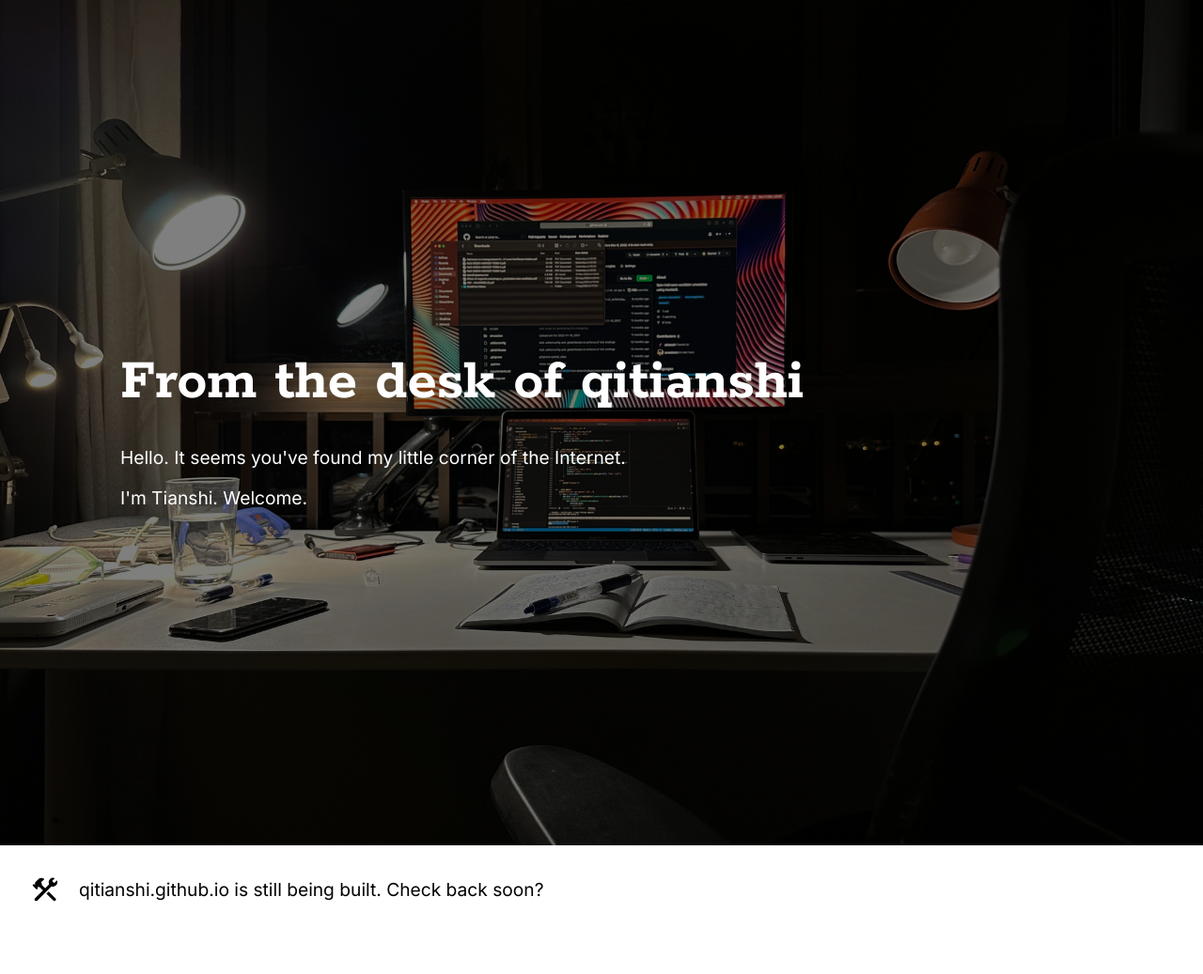
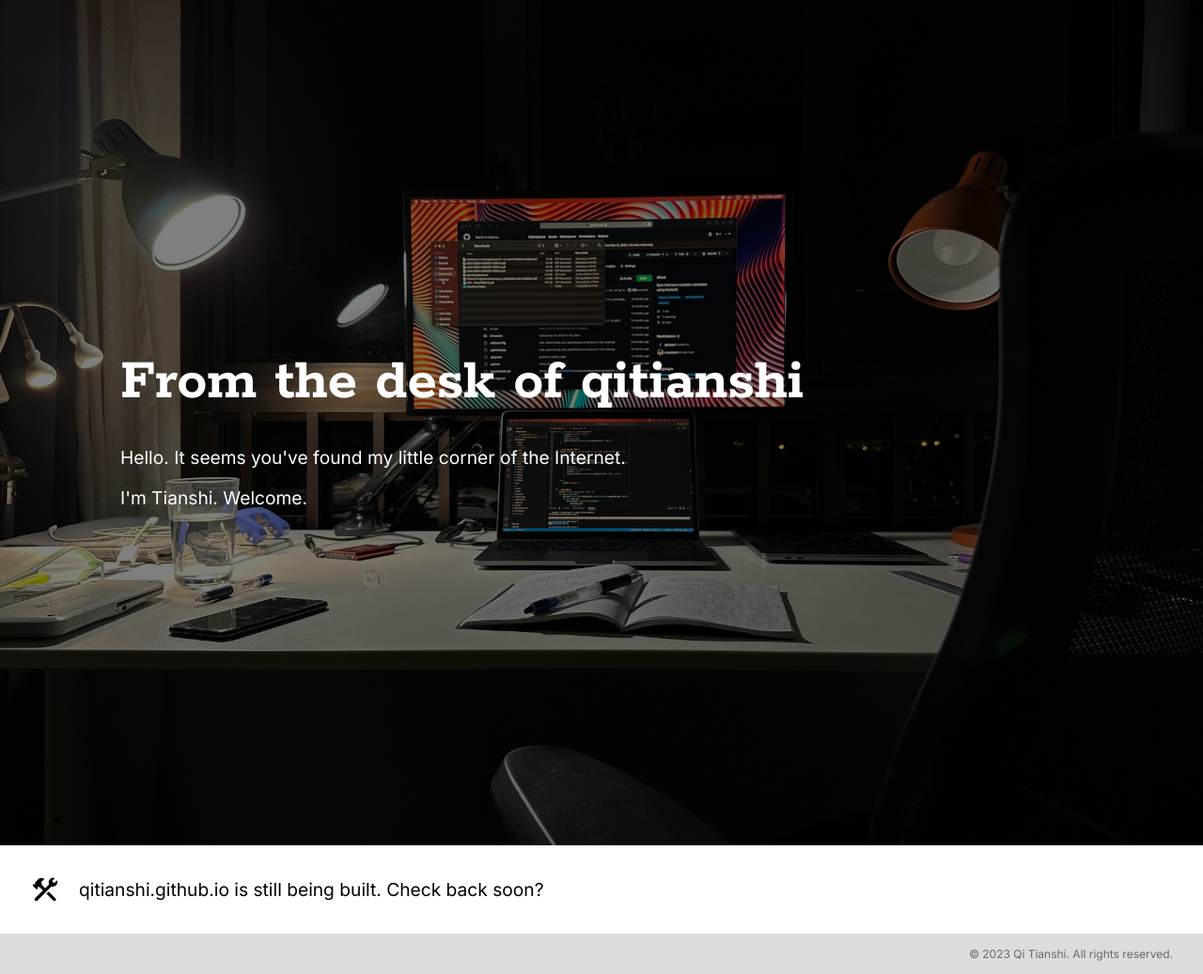
Before and after one commit to qitianshi/qitianshi.com, a Jekyll site: the page built from index.html, in a window 1280 px wide. Shown: the whole page at 94% size. Built offline with Jekyll 4.4.1, drawn with Linux system fonts in a browser that asks for light colours; before the commit the page ends 994 px from its top, so only the background shows below that.

Commit message:
Add simple sitewide footer

```diff
--- /dev/null
+++ b/_includes/sitewide-footer.html
@@ -0,0 +1,3 @@
+<div id="sitewide-footer" class="spread-banner">
+    <p id="copyright-notice">&copy; 2023 Qi Tianshi. All rights reserved.</p>
+</div>
--- a/_layouts/default.html
+++ b/_layouts/default.html
@@ -17,6 +17,8 @@
 
     {{ content }}
 
+    {% include sitewide-footer.html %}
+
 </body>
 
 </html>
--- a/_sass/style.scss
+++ b/_sass/style.scss
@@ -73,3 +73,14 @@ p {
     margin-right: 1em;
 
 }
+
+#sitewide-footer {
+    padding: 0.1em 2em;
+    background-color: gainsboro;
+}
+
+#copyright-notice {
+    font-size: 0.75em;
+    color: dimgray;
+    text-align: right;
+}
```
